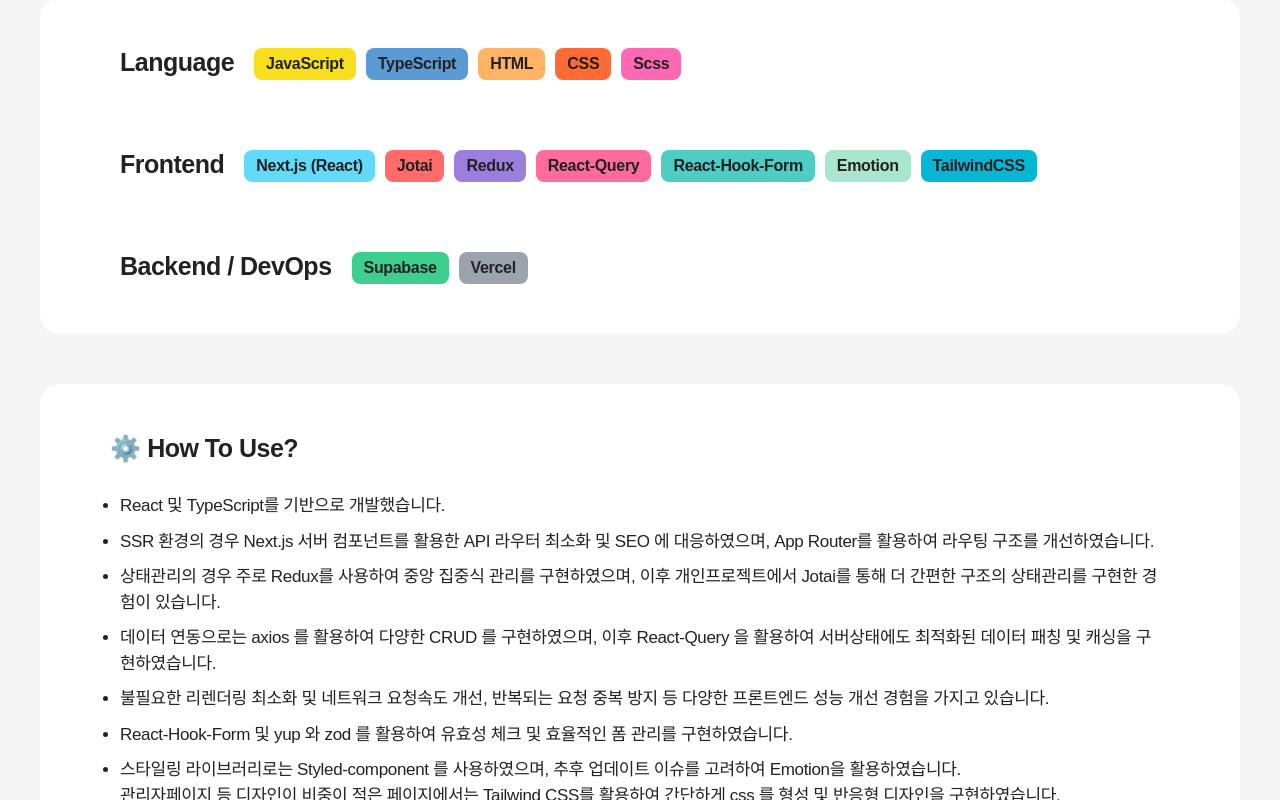
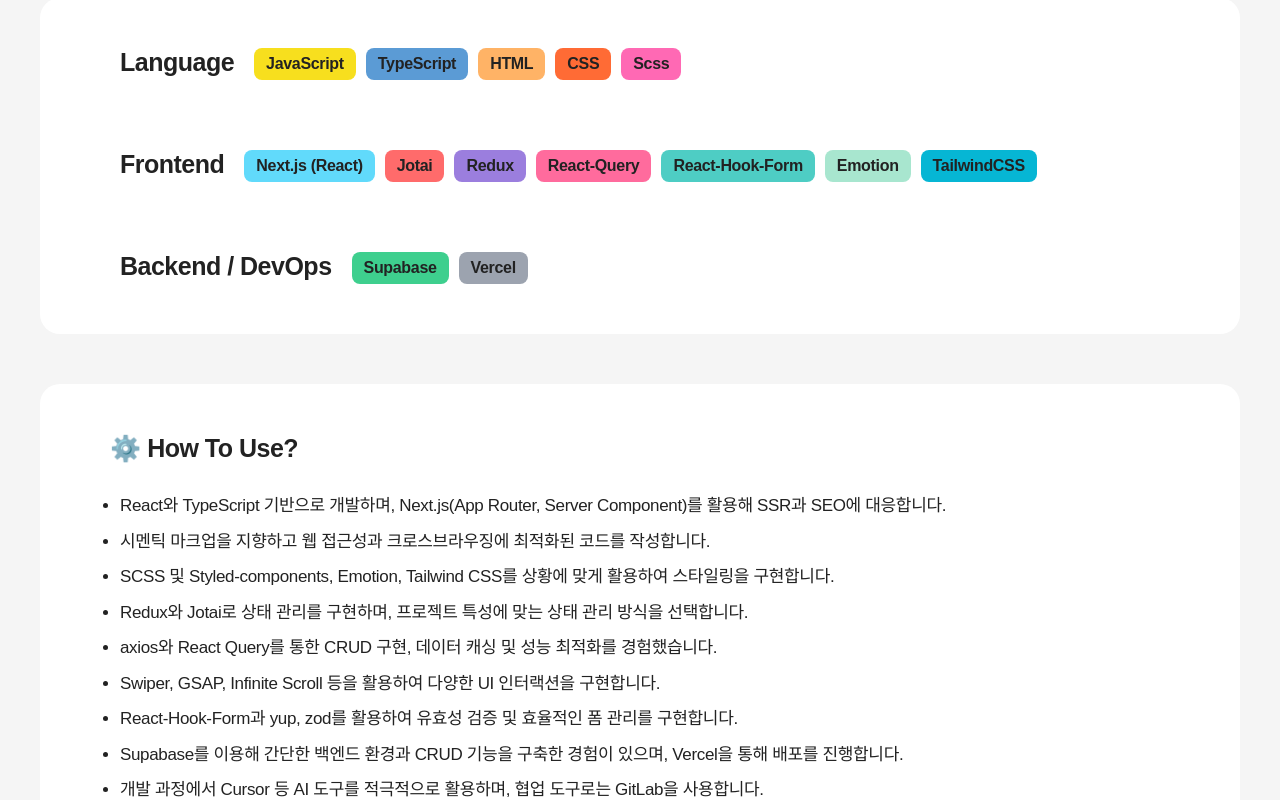
Before and after one commit to hyeminem-Jo/hyejin-portfolio, a Next.js app: page / in a window 1280 px wide. Shown: the part 2000-2800 px from the top of the page. Built offline with nearby package versions, Linux system fonts and the light colour scheme.

Commit message:
fix: 내용 수정중

```diff
--- a/src/app/_modules/about/About.tsx
+++ b/src/app/_modules/about/About.tsx
@@ -67,7 +67,7 @@ const About = () => {
             </S.AboutInnerBoxMiddle>
             <S.AboutInnerBoxDesc>
               <S.AboutInnerBoxDescBold>
-                저는 사용자와 팀 모두에게 가치를 주는 UI 개발자입니다.
+                저는 사용자와 팀 모두에게 가치를 주는 개발자입니다.
               </S.AboutInnerBoxDescBold>
               디자인 시안을 픽셀 단위로 정확하게 구현하는 퍼블리싱 역량과 함께, <br />
               더 나은 사용자 경험을 만드는 프론트엔드 개발까지 아우르는 전문성을 갖추고 있습니다.
--- a/src/app/_modules/skill/Skill.tsx
+++ b/src/app/_modules/skill/Skill.tsx
@@ -80,15 +80,16 @@ const skillList = [
 ];
 
 const skillDescList = [
-  'React 및 TypeScript를 기반으로 개발했습니다.',
-  'SSR 환경의 경우 Next.js 서버 컴포넌트를 활용한 API 라우터 최소화 및 SEO 에 대응하였으며, App Router를 활용하여 라우팅 구조를 개선하였습니다.',
-  '상태관리의 경우 주로 Redux를 사용하여 중앙 집중식 관리를 구현하였으며, 이후 개인프로젝트에서 Jotai를 통해 더 간편한 구조의 상태관리를 구현한 경험이 있습니다.',
-  '데이터 연동으로는 axios 를 활용하여 다양한 CRUD 를 구현하였으며, 이후 React-Query 을 활용하여 서버상태에도 최적화된 데이터 패칭 및 캐싱을 구현하였습니다.',
-  '불필요한 리렌더링 최소화 및 네트워크 요청속도 개선, 반복되는 요청 중복 방지 등 다양한 프론트엔드 성능 개선 경험을 가지고 있습니다.',
-  'React-Hook-Form 및 yup 와 zod 를 활용하여 유효성 체크 및 효율적인 폼 관리를 구현하였습니다.',
-  '스타일링 라이브러리로는 Styled-component 를 사용하였으며, 추후 업데이트 이슈를 고려하여 Emotion을 활용하였습니다. \n관리자페이지 등 디자인이 비중이 적은 페이지에서는 Tailwind CSS를 활용하여 간단하게 css 를 형성 및 반응형 디자인을 구현하였습니다.',
-  'Swiper, GSAP 등을 활용하여 다양한 화면 인터렉션을 구현하였으며, react-infinite-scroll-component 를 통해 인피니트 스크롤링 기능을 구현하였습니다.',
-  '개인프로젝트에서 Supabase를 활용하여 더욱 쉽고 간단한 백엔드 환경을 구축하였으며, CRUD 를 구현하였습니다. \n배포의 경우 Vercel을 활용하여 간편한 배포를 구현하였습니다.',
+  'React와 TypeScript 기반으로 개발하며, Next.js(App Router, Server Component)를 활용해 SSR과 SEO에 대응합니다.',
+  '시멘틱 마크업을 지향하고 웹 접근성과 크로스브라우징에 최적화된 코드를 작성합니다.',
+  'SCSS 및 Styled-components, Emotion, Tailwind CSS를 상황에 맞게 활용하여 스타일링을 구현합니다.',
+  'Redux와 Jotai로 상태 관리를 구현하며, 프로젝트 특성에 맞는 상태 관리 방식을 선택합니다.',
+  'axios와 React Query를 통한 CRUD 구현, 데이터 캐싱 및 성능 최적화를 경험했습니다.',
+  'Swiper, GSAP, Infinite Scroll 등을 활용하여 다양한 UI 인터랙션을 구현합니다.',
+  'React-Hook-Form과 yup, zod를 활용하여 유효성 검증 및 효율적인 폼 관리를 구현합니다.',
+  'Supabase를 이용해 간단한 백엔드 환경과 CRUD 기능을 구축한 경험이 있으며, Vercel을 통해 배포를 진행합니다.',
+  '개발 과정에서 Cursor 등 AI 도구를 적극적으로 활용하며, 협업 도구로는 GitLab을 사용합니다.',
+  '디자인 협업은 Figma와 Photoshop을 활용하여 디자이너와 원활하게 소통합니다.',
 ];
 
 const Skill = () => {
--- a/src/app/_modules/visual/Visual.tsx
+++ b/src/app/_modules/visual/Visual.tsx
@@ -117,7 +117,7 @@ const Visual = () => {
     <S.Visual id='visual' className={`visual ${isMobile ? 'mobile' : ''}`}>
       <S.MainTextList className='mainText'>
         <S.MainTextInner>
-          <S.MainText>UI DEVELOPER</S.MainText>
+          <S.MainText>FE DEVELOPER</S.MainText>
         </S.MainTextInner>
         <S.MainTextInner>
           <S.MainText>PORTFOLIO</S.MainText>
```
